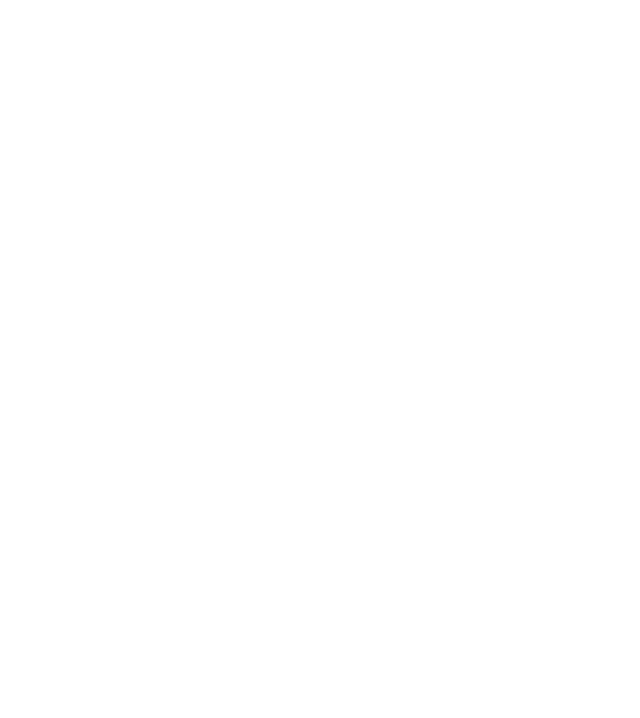
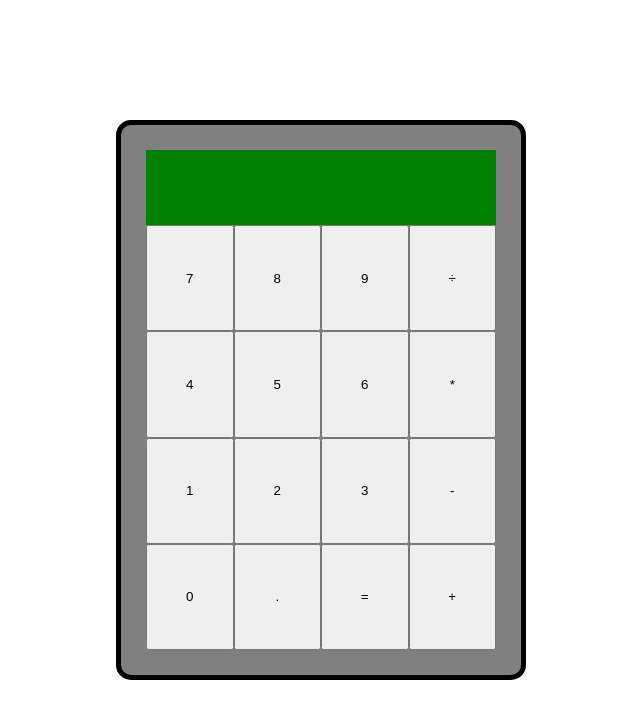
Before and after one commit to italloalexsander/calculator, a plain HTML site: page index.html in a window 1280 px wide. Shown: the whole page, without its empty margins (319-959 px from the left). Drawn offline with Linux system fonts and the light colour scheme.

Commit message:
Add basic calculator wireframe

```diff
--- a/index.html
+++ b/index.html
@@ -11,6 +11,22 @@
     <div id="outerWrapper">
         <div id="display"></div>
         <div id="buttonsWrapper">
+            <button class="digits">7</button>
+            <button class="digits">8</button>
+            <button class="digits">9</button>
+            <button class="digits">÷</button>
+            <button class="digits">4</button>
+            <button class="digits">5</button>
+            <button class="digits">6</button>
+            <button class="digits">*</button>
+            <button class="digits">1</button>
+            <button class="digits">2</button>
+            <button class="digits">3</button>
+            <button class="digits">-</button>
+            <button class="digits">0</button>
+            <button class="digits">.</button>
+            <button class="digits">=</button>
+            <button class="digits">+</button>
         </div>
     </div>
 </body>
--- a/style.css
+++ b/style.css
@@ -0,0 +1,39 @@
+*{
+    margin: 0px;
+    padding: 0px;
+}
+
+body{
+    height: 100vh;
+    display: flex;
+    justify-content: center;
+    align-items: center;
+}
+
+#outerWrapper{
+    border: 5px solid black;
+    padding: 25px;
+    border-radius: 15px;
+    height: 500px;
+    width: 350px;
+    background-color: gray;
+}
+
+#display{
+    width: 100%;
+    margin: auto;
+    height: 15%;
+    background-color: green;
+}
+
+#buttonsWrapper .digits{
+    width: 25%;
+}
+
+
+#buttonsWrapper{
+    display: flex;
+    flex-wrap: wrap;
+    height: 85%;
+
+}
```
